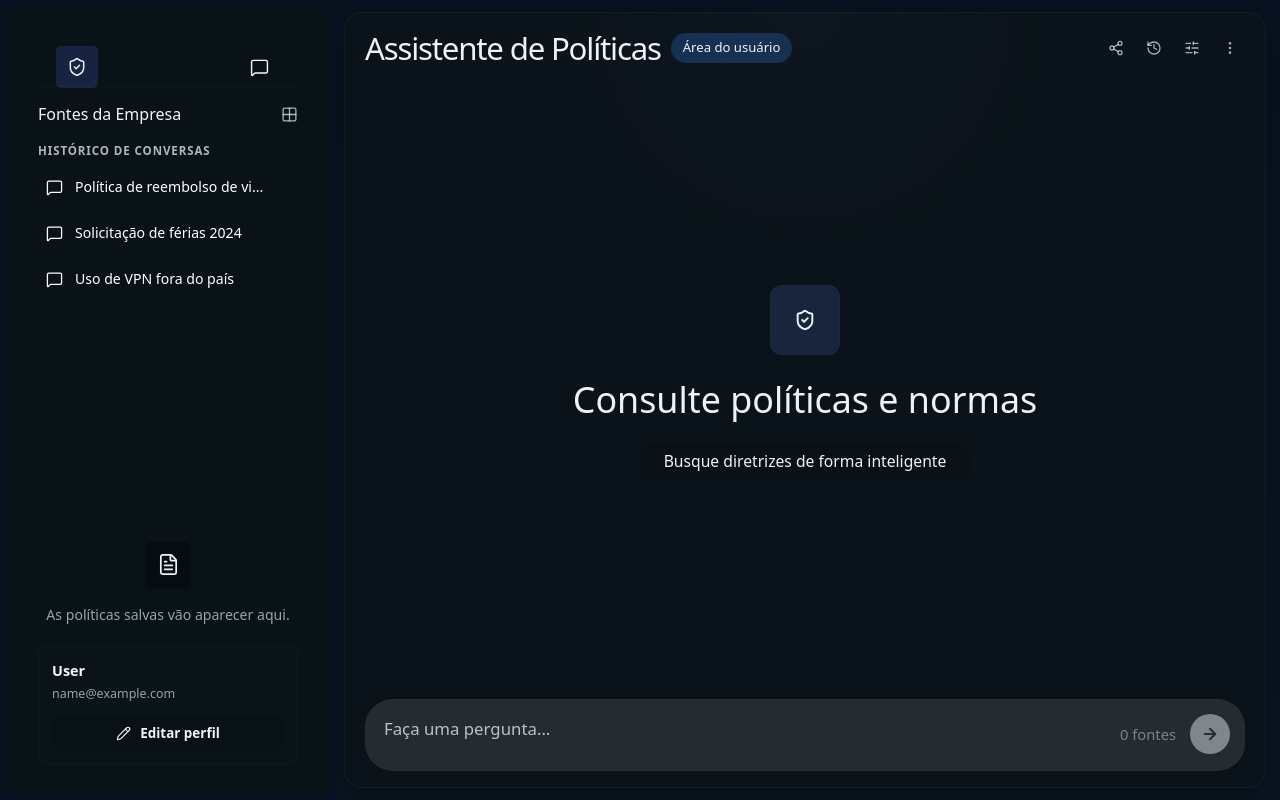
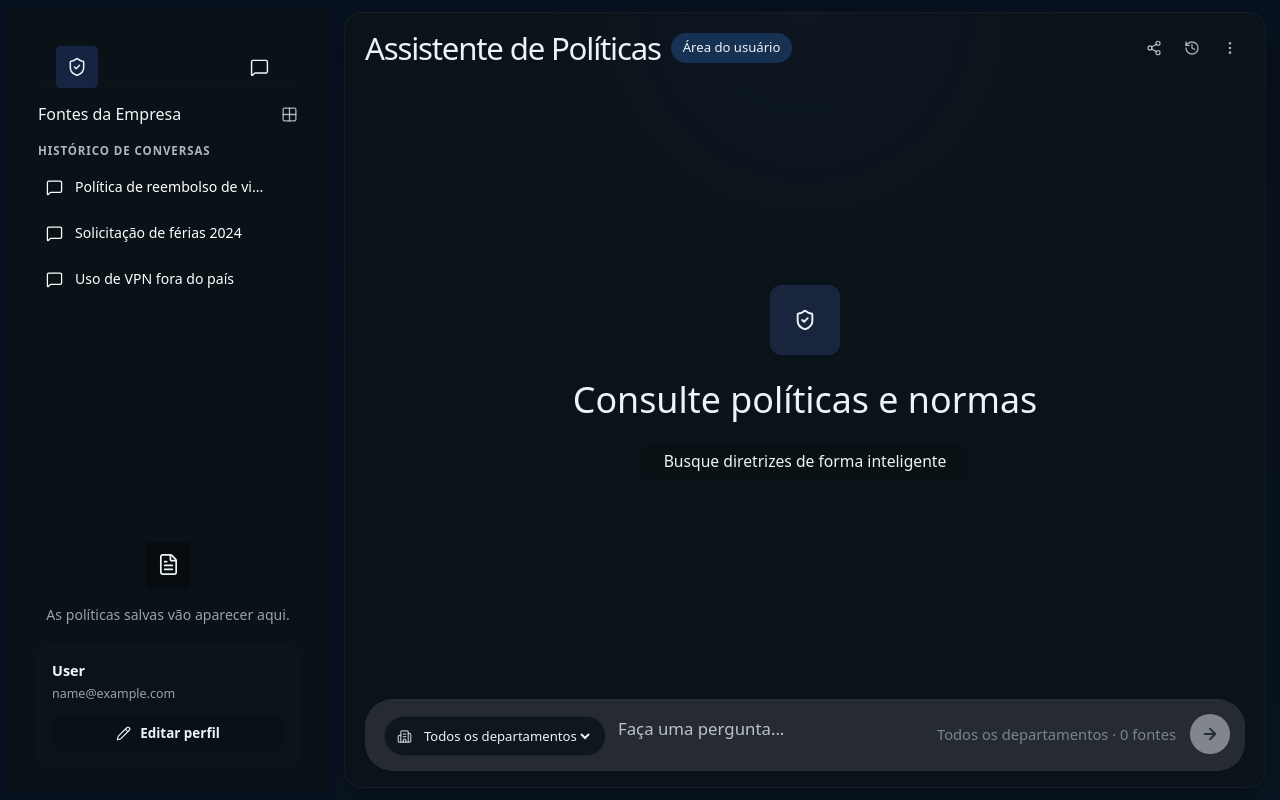
Before and after one commit to bergue-vitor/frontend-politica-chat, a React (Vite) app in the folder main/: page /login in a window 1280 px wide. Both pictures are taken after typing "name@example.com", "Sample123" into the empty fields and a click on the button "Entrar no assistente". Built offline with nearby package versions, Linux system fonts and the light colour scheme.

Commit message:
Adicionando um filtro de departamento para o chat

```diff
--- a/main/src/pages/Chat/Chat.tsx
+++ b/main/src/pages/Chat/Chat.tsx
@@ -1,3 +1,4 @@
+import { useState } from 'react';
 import { useAuth } from '../../contexts/AuthContext';
 import '../../styles/Chat.css';
 import { ChatHeader } from './components/ChatHeader';
@@ -5,16 +6,18 @@ import { ChatInput } from './components/ChatInput';
 import { ChatMessages } from './components/ChatMessages';
 import { ChatWelcome } from './components/ChatWelcome';
 import { useChat } from './hooks/useChat';
+import { chatDepartments } from './mocks/chat.mock';
 
 export default function Chat() {
   const { user } = useAuth();
+  const [selectedDepartment, setSelectedDepartment] = useState(chatDepartments[0]);
   const {
     messages,
     inputValue,
     setInputValue,
     handleSendMessage,
     isSending,
-  } = useChat();
+  } = useChat(selectedDepartment);
 
   const hasMessages = messages.length > 0;
   const isAdmin = user.role === '2';
@@ -26,7 +29,9 @@ export default function Chat() {
   return (
     <main className={`chat-page ${isAdmin ? 'admin' : 'user'}`}>
       <section className="chat-main">
-        <ChatHeader badgeLabel={isAdmin ? 'Área administrativa' : 'Área do usuário'} />
+        <ChatHeader
+          badgeLabel={isAdmin ? 'Área administrativa' : 'Área do usuário'}
+        />
 
         <div className="chat-content">
           {hasMessages ? (
@@ -42,6 +47,9 @@ export default function Chat() {
           onSend={handleSendMessage}
           isSending={isSending}
           sourcesCount={sourcesCount}
+          selectedDepartment={selectedDepartment}
+          departments={chatDepartments}
+          onDepartmentChange={setSelectedDepartment}
         />
       </section>
     </main>
--- a/main/src/pages/Chat/components/ChatHeader.tsx
+++ b/main/src/pages/Chat/components/ChatHeader.tsx
@@ -1,4 +1,4 @@
-import { EllipsisVertical, History, Share2, SlidersHorizontal } from 'lucide-react';
+import { EllipsisVertical, History, Share2 } from 'lucide-react';
 
 interface ChatHeaderProps {
   badgeLabel: string;
@@ -40,9 +40,6 @@ export function ChatHeader({ badgeLabel }: ChatHeaderProps) {
         <button type="button" className="chat-icon-button" aria-label="Histórico">
           <History size={16} />
         </button>
-        <button type="button" className="chat-icon-button" aria-label="Filtros">
-          <SlidersHorizontal size={16} />
-        </button>
         <button type="button" className="chat-icon-button" aria-label="Mais opções">
           <EllipsisVertical size={16} />
         </button>
--- a/main/src/pages/Chat/components/ChatInput.tsx
+++ b/main/src/pages/Chat/components/ChatInput.tsx
@@ -1,4 +1,4 @@
-import { ArrowRight } from 'lucide-react';
+import { ArrowRight, Building2 } from 'lucide-react';
 import type { KeyboardEvent } from 'react';
 
 interface ChatInputProps {
@@ -7,6 +7,9 @@ interface ChatInputProps {
   onSend: () => void;
   isSending?: boolean;
   sourcesCount?: number;
+  selectedDepartment?: string;
+  departments: string[];
+  onDepartmentChange: (department: string) => void;
 }
 
 export function ChatInput({
@@ -15,6 +18,9 @@ export function ChatInput({
   onSend,
   isSending = false,
   sourcesCount = 0,
+  selectedDepartment = 'Todos os departamentos',
+  departments,
+  onDepartmentChange,
 }: ChatInputProps) {
   function handleKeyDown(event: KeyboardEvent<HTMLTextAreaElement>) {
     if (event.key === 'Enter' && !event.shiftKey) {
@@ -26,17 +32,39 @@ export function ChatInput({
   return (
     <div className="chat-input-shell">
       <div className="chat-input-wrapper">
+        <label className="chat-department-filter">
+          <Building2 size={15} />
+          <select
+            value={selectedDepartment}
+            onChange={(event) => onDepartmentChange(event.target.value)}
+            aria-label="Limitar respostas ao departamento"
+            title="Limitar respostas ao departamento"
+          >
+            {departments.map((department) => (
+              <option value={department} key={department}>
+                {department}
+              </option>
+            ))}
+          </select>
+        </label>
+
         <textarea
           className="chat-input"
           value={value}
           onChange={(event) => onChange(event.target.value)}
           onKeyDown={handleKeyDown}
-          placeholder="Faça uma pergunta..."
+          placeholder={
+            selectedDepartment === 'Todos os departamentos'
+              ? 'Faça uma pergunta...'
+              : `Faça uma pergunta sobre ${selectedDepartment}...`
+          }
           rows={1}
         />
 
         <div className="chat-input-actions">
-          <span className="chat-sources-counter">{sourcesCount} fontes</span>
+          <span className="chat-sources-counter">
+            {selectedDepartment} · {sourcesCount} fontes
+          </span>
 
           <button
             type="button"
--- a/main/src/pages/Chat/hooks/useChat.ts
+++ b/main/src/pages/Chat/hooks/useChat.ts
@@ -1,8 +1,8 @@
 import { useState } from 'react';
-import { mockAssistantContent, mockAssistantSources } from '../mocks/chat.mock';
+import { getMockAssistantResponse } from '../mocks/chat.mock';
 import type { ChatMessage } from '../types/chat.types';
 
-export function useChat() {
+export function useChat(selectedDepartment: string) {
   const [messages, setMessages] = useState<ChatMessage[]>([]);
   const [inputValue, setInputValue] = useState('');
   const [isSending, setIsSending] = useState(false);
@@ -27,12 +27,13 @@ export function useChat() {
         setTimeout(resolve, 1000);
       });
 
+      const assistantResponse = getMockAssistantResponse(selectedDepartment);
       const botMessage: ChatMessage = {
         id: crypto.randomUUID(),
         sender: 'assistant',
-        content: mockAssistantContent,
+        content: assistantResponse.content,
         createdAt: new Date().toISOString(),
-        sources: mockAssistantSources.map((source) => ({
+        sources: assistantResponse.sources.map((source) => ({
           ...source,
           id: crypto.randomUUID(),
         })),
--- a/main/src/pages/Chat/mocks/chat.mock.ts
+++ b/main/src/pages/Chat/mocks/chat.mock.ts
@@ -1,11 +1,67 @@
 import type { ChatSource } from '../types/chat.types';
 
-export const mockAssistantSources: ChatSource[] = [
-  {
-    id: 'policy-reimbursement-v32',
-    title: 'Política de Reembolso de Despesas v3.2.pdf',
-  },
+export const chatDepartments = [
+  'Todos os departamentos',
+  'Governança / RH',
+  'Tecnologia (TI)',
+  'Recursos Humanos',
+  'Financeiro',
 ];
 
-export const mockAssistantContent =
-  'A resposta é x, porque o arquivo Política de Reembolso de Despesas v3.2.pdf informa esse prazo na seção 4.1, onde está definido o período oficial para abertura da solicitação após a realização da despesa.';
+const departmentKnowledge: Record<string, { content: string; sources: ChatSource[] }> = {
+  'Governança / RH': {
+    content:
+      'Resposta filtrada para Governança / RH: a orientação deve seguir a política corporativa vigente e os fluxos de aprovação definidos pelo comitê interno. A recomendação considera apenas documentos associados a governança, conformidade e rotinas de RH.',
+    sources: [
+      {
+        id: 'governance-hr-policy',
+        title: 'Manual de Governança e RH.pdf',
+      },
+    ],
+  },
+  'Tecnologia (TI)': {
+    content:
+      'Resposta filtrada para Tecnologia (TI): a solicitação deve observar as normas de segurança, acesso, VPN, gestão de credenciais e uso de sistemas internos. A resposta prioriza documentos técnicos e políticas operacionais de TI.',
+    sources: [
+      {
+        id: 'it-security-policy',
+        title: 'Política de Segurança da Informação.pdf',
+      },
+    ],
+  },
+  'Recursos Humanos': {
+    content:
+      'Resposta filtrada para Recursos Humanos: a orientação considera normas de férias, benefícios, jornada, reembolso relacionado a colaboradores e procedimentos de atendimento interno do RH.',
+    sources: [
+      {
+        id: 'hr-benefits-policy',
+        title: 'Política de Benefícios e Jornada.pdf',
+      },
+    ],
+  },
+  Financeiro: {
+    content:
+      'Resposta filtrada para Financeiro: a orientação considera regras de reembolso, prestação de contas, centros de custo, aprovações financeiras e auditoria de despesas.',
+    sources: [
+      {
+        id: 'finance-reimbursement-policy',
+        title: 'Política de Reembolso de Despesas v3.2.pdf',
+      },
+    ],
+  },
+};
+
+const defaultKnowledge = {
+  content:
+    'Resposta considerando todos os departamentos: a orientação usa a base geral de políticas internas e pode combinar normas de RH, Financeiro, TI e Governança quando a pergunta envolver mais de uma área.',
+  sources: [
+    {
+      id: 'general-policy-index',
+      title: 'Índice Geral de Políticas Internas.pdf',
+    },
+  ],
+};
+
+export function getMockAssistantResponse(department: string) {
+  return departmentKnowledge[department] ?? defaultKnowledge;
+}
--- a/main/src/styles/Chat.css
+++ b/main/src/styles/Chat.css
@@ -73,6 +73,50 @@
   display: flex;
   align-items: center;
   gap: 8px;
+  flex-wrap: wrap;
+  justify-content: flex-end;
+}
+
+.chat-department-filter {
+  height: 40px;
+  display: inline-flex;
+  align-items: center;
+  gap: 8px;
+  flex: 0 0 auto;
+  padding: 0 12px;
+  border: 1px solid rgba(255, 255, 255, 0.055);
+  border-radius: 999px;
+  background: rgba(8, 16, 21, 0.72);
+  color: var(--chat-text-secondary);
+  transition: border-color 0.2s ease, background 0.2s ease, box-shadow 0.2s ease;
+}
+
+.chat-department-filter:hover,
+.chat-department-filter:focus-within {
+  border-color: rgba(47, 125, 246, 0.42);
+  background: rgba(23, 49, 83, 0.5);
+  box-shadow: 0 0 0 3px rgba(47, 125, 246, 0.08);
+}
+
+.chat-department-filter svg {
+  flex: 0 0 auto;
+  color: rgba(222, 231, 240, 0.78);
+}
+
+.chat-department-filter select {
+  max-width: 190px;
+  border: 0;
+  outline: 0;
+  background: transparent;
+  color: var(--chat-text-primary);
+  font: inherit;
+  font-size: 0.82rem;
+  cursor: pointer;
+}
+
+.chat-department-filter option {
+  background: #0d161d;
+  color: var(--chat-text-primary);
 }
 
 .chat-icon-button {
@@ -256,7 +300,7 @@
   min-height: 72px;
   display: flex;
   align-items: flex-end;
-  gap: 16px;
+  gap: 12px;
   padding: 14px 14px 14px 18px;
   border: 1px solid rgba(255, 255, 255, 0.02);
   border-radius: 28px;
@@ -351,6 +395,16 @@
     border-radius: 24px;
   }
 
+  .chat-department-filter {
+    width: 100%;
+    justify-content: flex-start;
+  }
+
+  .chat-department-filter select {
+    max-width: none;
+    width: 100%;
+  }
+
   .chat-input-actions {
     justify-content: space-between;
   }
```
